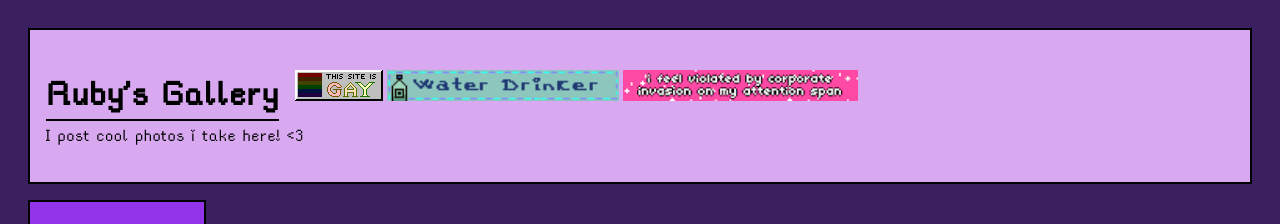
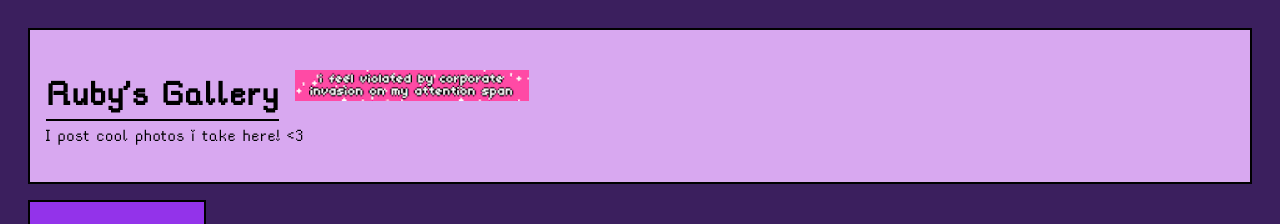
Before and after one commit to aubergine-ux/aubergine-ux.github.io, a plain HTML site: page gallery.html in a window 1280 px wide. Shown: the top 224 px of the page. Drawn offline with Linux system fonts and the light colour scheme.

Commit message:
Ruby's Crypt 26.00.01

```diff
--- a/gallery.html
+++ b/gallery.html
@@ -11,8 +11,6 @@
       <div class="header">
         <h1>Ruby's Gallery</h1>
         <div class="buttons">
-          <img src="images/buttons/tsig.gif" width="88" height="31">
-          <img src="images/buttons/water-drinker.gif" height="31">
           <img src="images/buttons/corporateinvasion.gif" height="31">
         </div>
       </div>
```
